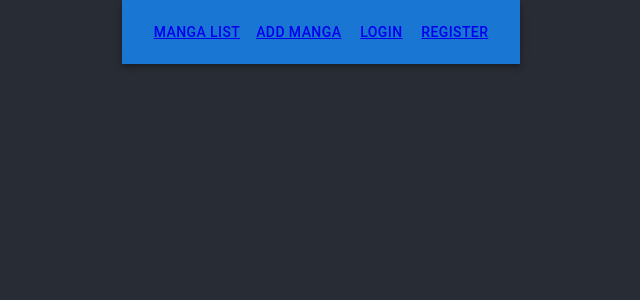
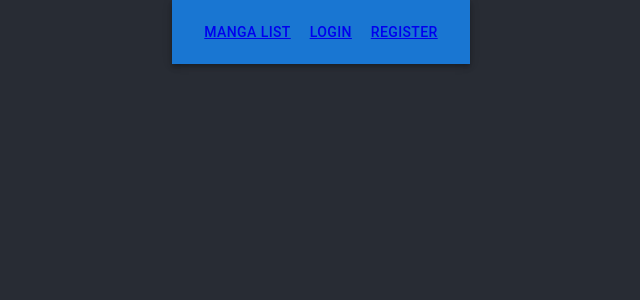
Before and after one commit to tammytheviet/m223-multi-user-applikation, a React (Create React App) app in the folder frontend/: page / in a window 1280 px wide. Shown: the top 300 px of the page, without its empty margins (319-959 px from the left). Built offline with nearby package versions, Linux system fonts and the light colour scheme.

Commit message:
Updated Appbar
Renamed showAdminBoard to showAdmin

```diff
--- a/frontend/src/components/Appbar.js
+++ b/frontend/src/components/Appbar.js
@@ -16,8 +16,7 @@ class AppBar extends React.Component
       super(props);
       this.logOut = this.logOut.bind(this);
       this.state = {
-         showModeratorBoard: false,
-         showAdminBoard: false,
+         showAdmin: false,
          currentUser: undefined,
       };
    }
@@ -30,7 +29,7 @@ class AppBar extends React.Component
          this.setState(
          {
             currentUser: user,
-            showAdminBoard: user.roles.includes("ROLE_ADMIN"),
+            showAdmin: user.roles.includes("ROLE_ADMIN"),
          });
       }
    }
@@ -41,13 +40,13 @@ class AppBar extends React.Component
       AuthService.logout();
       this.setState(
       {
-         showAdminBoard: false,
+         showAdmin: false,
          currentUser: undefined,
       });
    }
 
    render() {
-      const { currentUser, showAdminBoard } = this.state;
+      const { currentUser, showAdmin } = this.state;
 
       return(
         <Box sx={{ flexGrow: 1 }}>
@@ -56,12 +55,14 @@ class AppBar extends React.Component
               <Button color="inherit">
                 <Link to="/mangalist">Manga List</Link>
               </Button>
+            {showAdmin && (
+              <Button color="inherit">
+                <Link to={"/admin"}> Admin Board </Link>
+              </Button>
+            )}
+            {showAdmin && (
               <Button color="inherit">
                 <Link to="/manga">Add Manga</Link>
-                </Button>
-            {showAdminBoard && (
-            <Button color="inherit">
-            <Link to={"/admin"}> Admin Board </Link>
               </Button>
             )}
             {currentUser ? (
```
Lines whose indentation alone changed are shown as unchanged.
